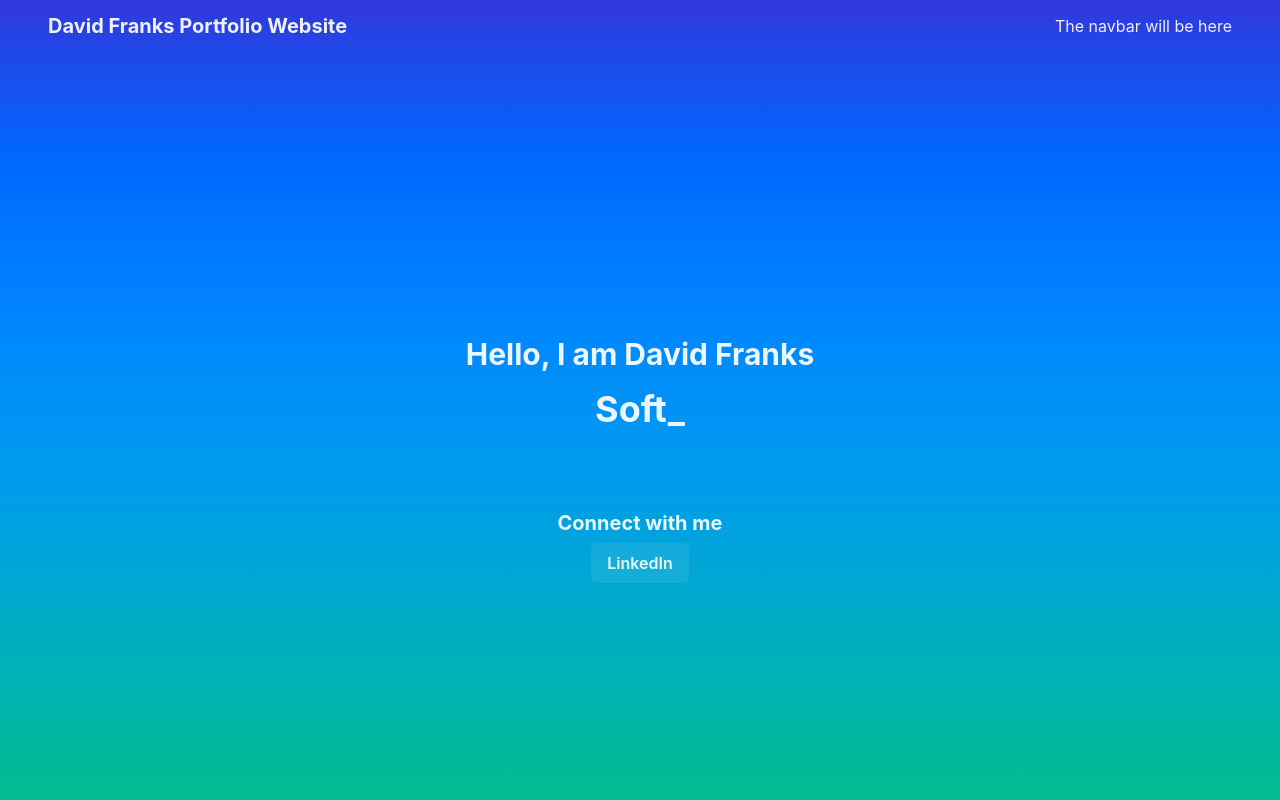
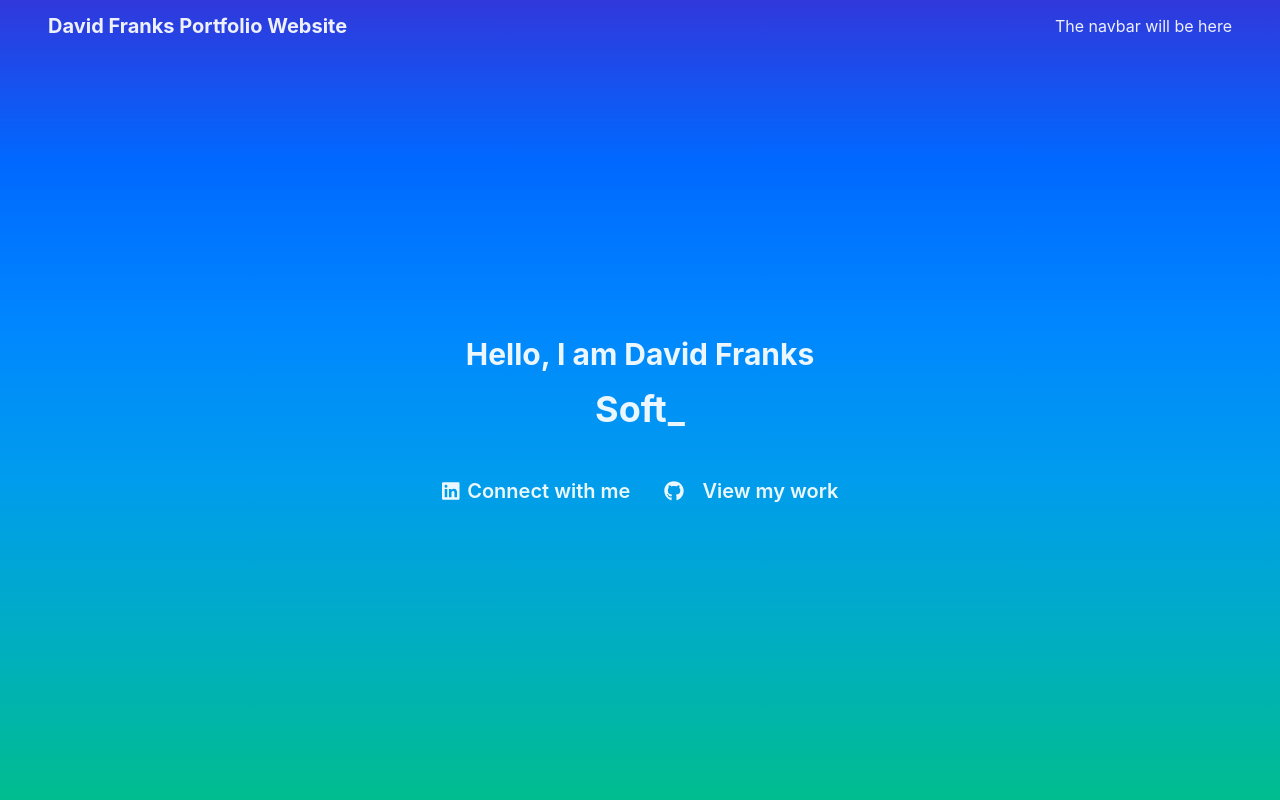
Before and after one commit to davidfrnks7/old-portfolio-website, a Next.js app: page / in a window 1280 px wide. Built offline with nearby package versions, Linux system fonts and the light colour scheme.

Commit message:
Added call to action section/component.

```diff
--- a/components/CallToAction.tsx
+++ b/components/CallToAction.tsx
@@ -1,19 +1,50 @@
 import React from "react";
-import { Heading, HStack, Link, VStack } from "@chakra-ui/layout";
-import { Button } from "@chakra-ui/button";
+import { HStack, Link, Text, VStack } from "@chakra-ui/layout";
+import { Button, ButtonGroup, IconButton } from "@chakra-ui/button";
+import { library } from '@fortawesome/fontawesome-svg-core'
+import { faLinkedin, faGithub } from '@fortawesome/free-brands-svg-icons'
+library.add(faLinkedin, faGithub)
+import { FontAwesomeIcon } from '@fortawesome/react-fontawesome'
 
 const CallToAction = (): JSX.Element => {
   return (
-    <VStack w="100" h="auto" justifyContent="center">
-      <Heading as="h3" size="md">
-        {"Connect with me"}
-      </Heading>
-      <HStack>
+    <HStack
+      h="auto"
+      w="100%"
+      spacing="4"
+      justifyContent="center"
+    >
+      <Link>
+        <Button
+          variant="contactPrimary"
+          leftIcon={
+            <FontAwesomeIcon
+              icon={faLinkedin}
+            />
+          }
+        >
+          <Text>Connect with me</Text>
+        </Button>
+      </Link>
+      <ButtonGroup
+        variant="contactPrimary"
+        isAttached
+      >
         <Link>
-          <Button>{"LinkedIn"}</Button>
+          <IconButton
+            aria-label="Visit GitHub Page"
+            icon={
+              <FontAwesomeIcon
+                icon={faGithub}
+              />
+            }
+          />
         </Link>
-      </HStack>
-    </VStack>
+        <Link>
+          <Button>View my work</Button>
+        </Link>
+      </ButtonGroup>
+    </HStack>
   );
 };
 
--- a/components/Greeting.tsx
+++ b/components/Greeting.tsx
@@ -12,7 +12,11 @@ const Greeting = (): JSX.Element => {
       textAlign="center"
       bgGradient="linear(to-b, gradient.100, gradient.200, gradient.300, gradient.400, gradient.500, gradient.600)"
     >
-      <Heading pt="30%" as="h2" size="lg">
+      <Heading
+        pt="30%"
+        as="h2"
+        size="lg"
+      >
         Hello, I am David Franks
       </Heading>
       {/* <Heading
--- a/components/TypeWriter.tsx
+++ b/components/TypeWriter.tsx
@@ -4,7 +4,12 @@ import Typewritter from "typewriter-effect";
 
 const TypeWriter = (): JSX.Element => {
   return (
-    <Heading mt="1rem" pb="10vh" as="h2" size="xl">
+    <Heading
+      mt="1rem"
+      mb="5vh"
+      as="h2"
+      size="xl"
+    >
       <Typewritter
         options={{
           strings: [
--- a/package.json
+++ b/package.json
@@ -16,6 +16,10 @@
     "@chakra-ui/react": "^1.6.7",
     "@emotion/react": "^11",
     "@emotion/styled": "^11",
+    "@fortawesome/fontawesome-svg-core": "^1.2.36",
+    "@fortawesome/free-brands-svg-icons": "^5.15.4",
+    "@fortawesome/free-solid-svg-icons": "^5.15.4",
+    "@fortawesome/react-fontawesome": "^0.1.15",
     "@types/react": "^17.0.22",
     "framer-motion": "^4",
     "next": "11.1.2",
--- a/theme/components/ButtonStyles.ts
+++ b/theme/components/ButtonStyles.ts
@@ -1,3 +1,4 @@
+/* eslint-disable @typescript-eslint/explicit-module-boundary-types */
 import {
   darken,
   mode,
@@ -13,7 +14,7 @@ export const ButtonStyles = {
   sizes: {},
   // styles for different visual variants ("outline", "solid")
   variants: {
-    primary: (props: Dict<any> | StyleFunctionProps) => ({
+    primary: (props: Dict<never> | StyleFunctionProps) => ({
       bg: "primary", // Notice the use of color directly here
       color: "white",
       _hover: {
@@ -23,6 +24,17 @@ export const ButtonStyles = {
         boxShadow: "md",
       },
     }),
+    contactPrimary: (props: Dict<never> | StyleFunctionProps) => ({
+      bg: "transparent",
+      fontSize: "xl",
+      p: "2",
+      _hover: {
+        bg: mode(
+          whiten("brand.primary", 20),
+          darken("brand.primary", 20)
+        )(props),
+      },
+    }),
     // default values for `size` and `variant`
     defaultProps: {},
   },
```
Also changed, not shown: 1 other file (tests, documents, lock files or other folders).
